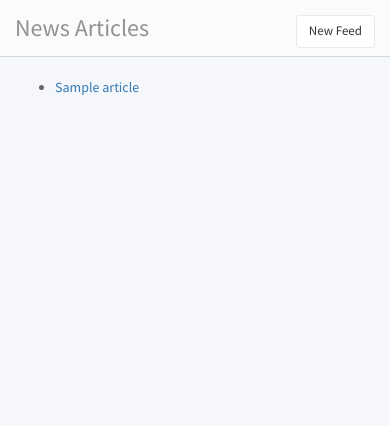
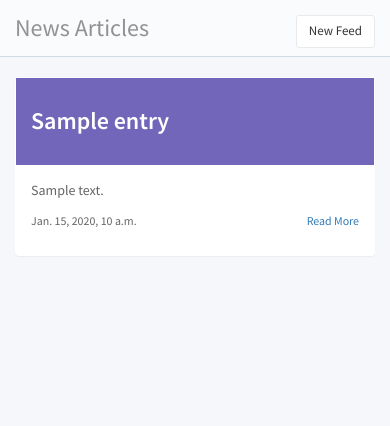
Before and after one commit to jamesblackjr/newsproject, a Django app: template news/templates/articles_list.html in a window 390 px wide. Shown: the part 51-477 px from the top of the page. Run offline with Django 3.2, Linux system fonts and the light colour scheme; tables that the repository leaves empty hold one stand-in row (values such as "Sample post"); the template is opened without the code that fills it: values that come from a table or form of the project are taken from there, most other values are stand-ins (such as "Sample title", 1, 10 or a date in 2020); some libraries are stand-ins or nearby versions.

Commit message:
Redesign Article List template into a Responsive blog-like structure

```diff
--- a/news/templates/articles_list.html
+++ b/news/templates/articles_list.html
@@ -10,15 +10,32 @@
           	</div>
        	</div>
        	News Articles
-    </div>
-    <div class="row">
-    	<div class="col-xs-12">
-			<ul>
-				{% for article in articles %}
-					<li><a href="{{ article.url }}" target="_blank" title="{{ article.title }}">{{ article.title }}</a></li>
+	</div>
+	<div class="row">
+		{% for row in rows %}
+			<div class="col-md-4">
+				{% for entry in row %}
+					<div class="panel">
+                    	<div class="panel-body bg-purple">
+                          	<h3 class="mv-lg">{{entry.title}}</h3>
+                       	</div>
+                       	<div class="panel-body">
+							<p>{{entry.description|safe|truncatewords_html:150}}</p>
+                          	<p class="clearfix">
+                             	<span class="pull-left">
+                                	<small class="mr-sm">{{entry.publication_date}}</small>
+                             	</span>
+                             	<span class="pull-right">
+                                	<small>
+                                   	 	<span><a href="{{entry.url}}" target="_blank" title="Read More">Read More</a></span>
+                                	</small>
+                             	</span>
+                          	</p>
+                       	</div>
+                    </div>
 				{% endfor %}
-			</ul>
-       	</div>
-    </div>
+			</div>
+		{% endfor %}
+	</div>
 </div>
 {% endblock %}
--- a/news/views.py
+++ b/news/views.py
@@ -6,8 +6,10 @@ from .forms import FeedForm
 def articles_list(request):
     articles = Article.objects.all()
 
+    rows = [articles[x:x+3] for x in range(0, len(articles), 3)]
+
     context = {
-        'articles': articles,
+        'rows': rows,
     }
 
     return render(request, "articles_list.html", context)
```
